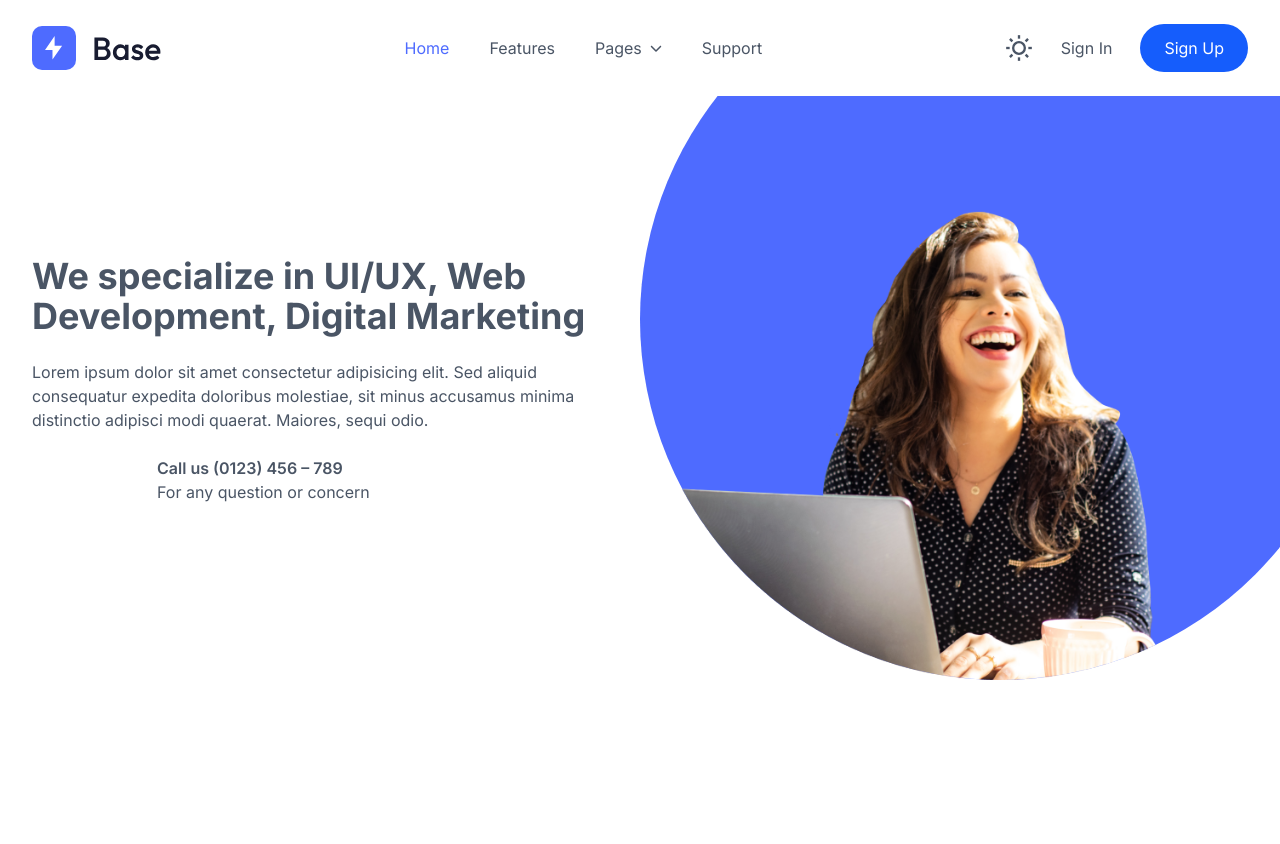
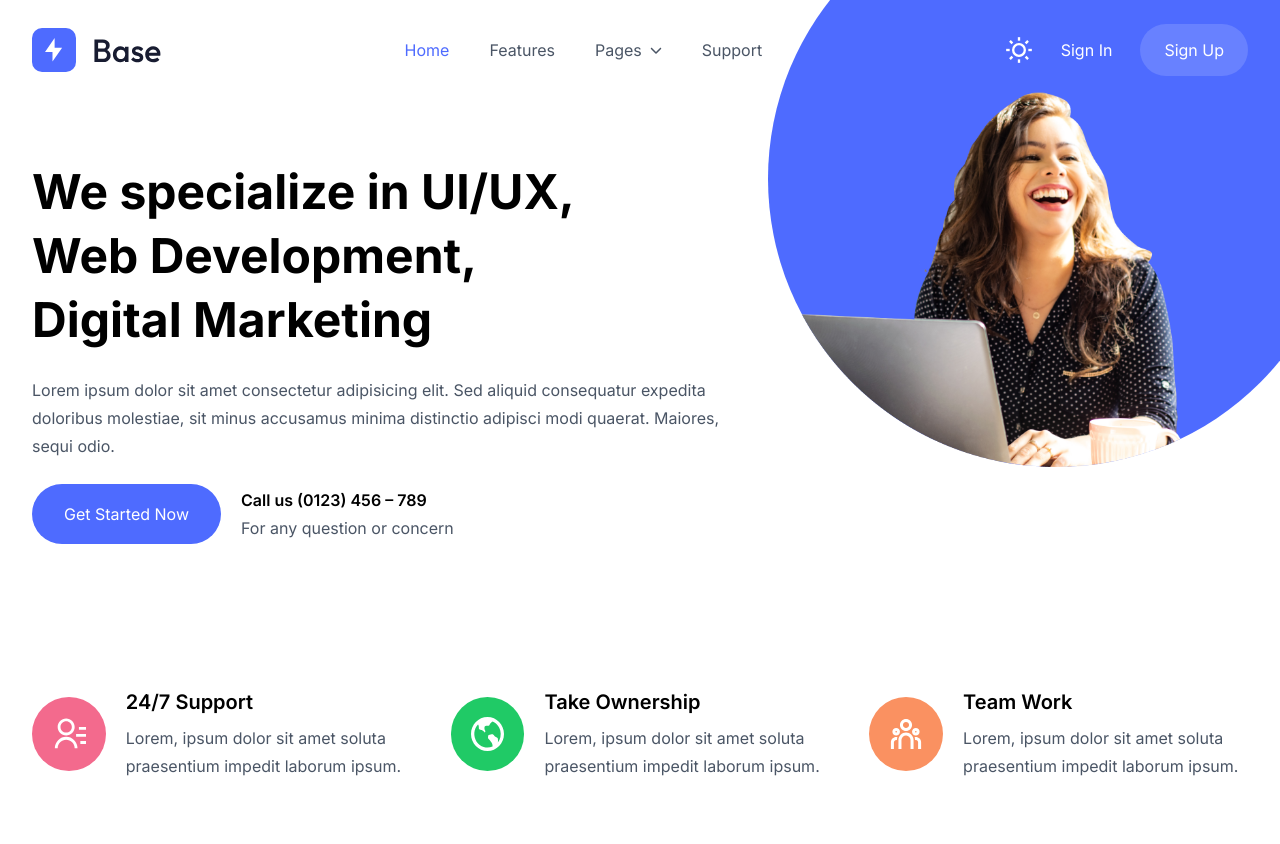
Before and after one commit to haly1911/bc95-capstone-tailwind-base, a website: page src/index.html in a window 1280 px wide. Before the commit the page ends 800 px from the top, so only its background shows below. Drawn offline with nearby package versions, Linux system fonts and the light colour scheme.

Commit message:
add features section

```diff
--- a/src/index.html
+++ b/src/index.html
@@ -18,17 +18,17 @@
     <!-- link main css -->
     <link rel="stylesheet" href="./css/output.css" />
   </head>
-  <body class="bg-white dark:bg-[#181c31]">
+  <body class="bg-white dark:bg-[#181c31] relative leading-7 box-border">
     <!-- header -->
-    <header class="sticky top-0">
-      <nav class="wrapper flex justify-between items-center py-6">
-        <div class="nav-left">
+    <header id="navbar" class="fixed top-0 left-0 z-50 w-full">
+      <nav id="navbar-content" class="wrapper flex justify-between items-center py-6">
+        <div>
           <a href="">
             <img src="./img/logo-light.svg" class="inline-block dark:hidden" />
             <img src="./img/logo-dark.svg" class="hidden dark:inline-block" />
           </a>
         </div>
-        <div class="nav-center hidden lg:block">
+        <div class="hidden lg:block">
           <ul class="flex gap-10 items-center">
             <li class="text-[#4e6bff]">
               <a href="">Home</a>
@@ -61,7 +61,7 @@
             </li>
           </ul>
         </div>
-        <div class="nav-right flex items-center gap-7 dark:text-white">
+        <div id="nav-right" class="flex items-center gap-7 text-white">
           <button id="theme-toggle" class="cursor-pointer">
             <span class="hidden dark:block"><img src="./img/icon-moon.svg" class="w-7 h-7" /></span>
             <span class="dark:hidden"
@@ -85,7 +85,11 @@
             ></span>
           </button>
           <button onclick="window.location.href = ''" class="hidden lg:block cursor-pointer">Sign In</button>
-          <button onclick="window.location.href = ''" class="hidden lg:block cursor-pointer px-6 py-3 bg-blue-600 text-white rounded-full">
+          <button
+            onclick="window.location.href = ''"
+            id="signup-btn"
+            class="hidden lg:block cursor-pointer px-6 py-3 bg-[#6881ff] text-white rounded-full"
+          >
             Sign Up
           </button>
           <button id="menu-toggle" class="lg:hidden cursor-pointer">
@@ -132,7 +136,7 @@
           </li>
           <li class="flex items-center gap-10 dark:text-white border-gray-200 dark:border-gray-700">
             <button onclick="window.location.href = ''" class="cursor-pointer">Sign In</button>
-            <button onclick="window.location.href = ''" class="cursor-pointer px-6 py-3 bg-blue-600 text-white rounded-full">
+            <button onclick="window.location.href = ''" class="cursor-pointer px-6 py-3 bg-[#4e6bff] text-white rounded-full">
               Sign Up
             </button>
           </li>
@@ -140,10 +144,10 @@
       </div>
     </header>
     <!-- hero -->
-    <div class="relative sm:grid sm:grid-cols-2">
-      <div data-aos="fade-right" class="wrapper pt-32 pb-16 lg:pt-40 lg:pb-20 w-full">
-        <h1 class="text-3xl lg:text-4xl font-bold text-black dark:text-white">
-          We specialize in UI/UX, Web Development, Digital Marketing
+    <div class="relative sm:grid sm:grid-cols-5">
+      <div data-aos="fade-right" class="wrapper pt-32 pb-16 sm:col-span-3 lg:pt-40 lg:pb-20">
+        <h1 class="text-3xl lg:text-5xl font-bold text-black dark:text-white leading-16">
+          We specialize in UI/UX,<br />Web Development,<br>Digital Marketing
         </h1>
         <p class="my-6">
           Lorem ipsum dolor sit amet consectetur adipisicing elit. Sed aliquid consequatur expedita doloribus molestiae, sit minus accusamus
@@ -160,11 +164,36 @@
         </div>
       </div>
       <div>
-        <img src="./img/shape-04.svg" class="absolute top-0 right-0 hidden sm:block w-1/2" />
-        <img src="./img/hero.png" class="absolute top-0 right-0 hidden sm:block w-1/2" />
+        <img src="./img/shape-04.svg" class="absolute top-0 right-0 hidden sm:block sm:w-2/5" />
+        <img src="./img/hero.png" class="absolute top-0 right-0 hidden sm:block sm:w-2/5" />
       </div>
     </div>
     <!-- features -->
+    <section id="features">
+      <div class="wrapper grid grid-cols-1 sm:grid-cols-2 lg:grid-cols-3 gap-10 sm:py-16">
+        <div data-aos="fade-down" class="flex items-center gap-5">
+          <div class="bg-[#f36a8d] p-5 rounded-full"><img src="./img/icon-01.svg" class="w-16" /></div>
+          <div>
+            <h3 class="text-xl font-semibold text-black dark:text-white mb-2">24/7 Support</h3>
+            <p>Lorem, ipsum dolor sit amet soluta praesentium impedit laborum ipsum.</p>
+          </div>
+        </div>
+        <div data-aos="fade-down" data-aos-delay="150" class="flex items-center gap-5">
+          <div class="bg-[#20ca66] p-5 rounded-full"><img src="./img/icon-02.svg" class="w-16" /></div>
+          <div>
+            <h3 class="text-xl font-semibold text-black dark:text-white mb-2">Take Ownership</h3>
+            <p>Lorem, ipsum dolor sit amet soluta praesentium impedit laborum ipsum.</p>
+          </div>
+        </div>
+        <div data-aos="fade-down" data-aos-delay="300" class="flex items-center gap-5 max-w-sm sm:col-span-2 sm:justify-self-center lg:col-span-1">
+          <div class="bg-[#fa9161] p-5 rounded-full"><img src="./img/icon-03.svg" class="w-16" /></div>
+          <div>
+            <h3 class="text-xl font-semibold text-black dark:text-white mb-2">Team Work</h3>
+            <p>Lorem, ipsum dolor sit amet soluta praesentium impedit laborum ipsum.</p>
+          </div>
+        </div>
+      </div>
+    </section>
     <!-- about us -->
     <!-- team -->
     <!-- services -->
--- a/src/main.js
+++ b/src/main.js
@@ -30,6 +30,9 @@ menuBtn.addEventListener("click", () => {
 
 // navbar scroll
 const navbar = document.getElementById("navbar");
+const navContent = document.getElementById("navbar-content");
+const navRight = document.getElementById("nav-right");
+const signupBtn = document.getElementById("signup-btn");
 const handleScroll = () => {
   const isScrolled = window.scrollY > 10;
   navbar.classList.toggle("bg-white", isScrolled);
@@ -38,5 +41,10 @@ const handleScroll = () => {
   navbar.classList.toggle("border-gray-200", isScrolled);
   navbar.classList.toggle("dark:border-gray-700", isScrolled);
   navbar.classList.toggle("shadow-sm", isScrolled);
+  navContent.classList.toggle("py-3", isScrolled);
+  navContent.classList.toggle("py-6", !isScrolled);
+  navRight.classList.toggle("text-gray-600", isScrolled);
+  navRight.classList.toggle("text-white", !isScrolled);
+  signupBtn.style.backgroundColor = isScrolled ? "#4e6bff" : "#6881ff";
 };
 window.addEventListener("scroll", handleScroll);
```
Also changed, not shown: src/css/output.css.
